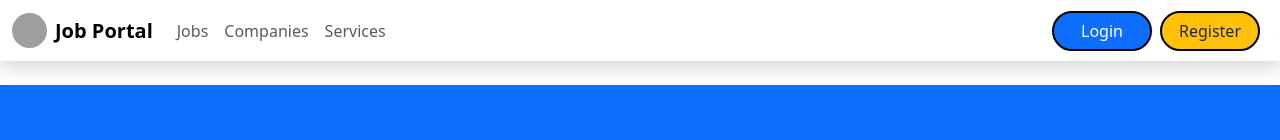
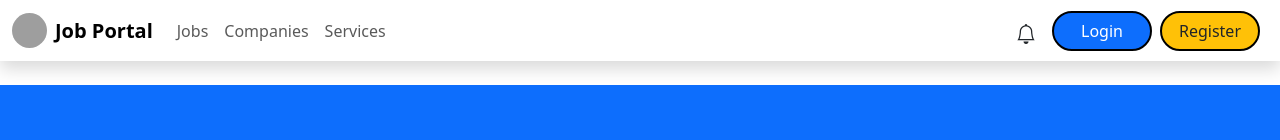
Before and after one commit to gchowdaiah/JobPortalWebsite_FrontendCode, a React (Vite) app in the folder JobPortalApp-main/: page / in a window 1280 px wide. Shown: the top 140 px of the page. Built offline with nearby package versions, Linux system fonts and the light colour scheme; grey boxes are pictures that could not be loaded.

Commit message:
added bell icon

```diff
--- a/JobPortalApp-main/src/Components/Navbar.jsx
+++ b/JobPortalApp-main/src/Components/Navbar.jsx
@@ -123,6 +123,9 @@
           </ul>
 
           <ul className="navbar-nav ms-auto">
+             <li className="nav-item me-3 mt-2 d-flex justify-content-center align-items-center" style={{fontSize:"20px", cursor:"pointer"}}>
+                <i className="bi bi-bell"></i>
+              </li>
             {currentUser ? (
               <li className="nav-item d-flex align-items-center">
                 <img
```
Also changed, not shown: JobPortalApp-main/package.json (+5 -4 lines), 1 other file (tests, documents, lock files or other folders).
